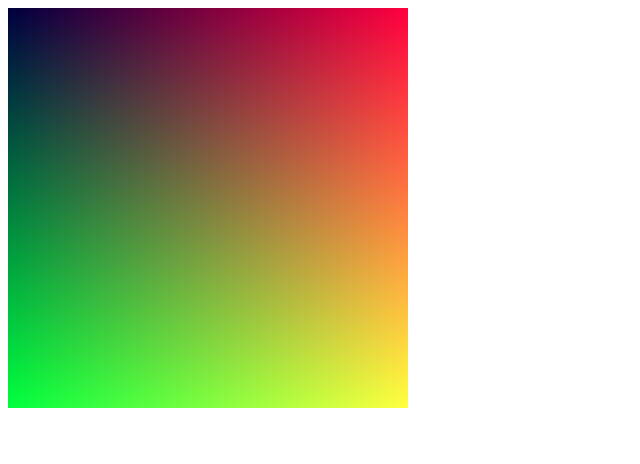
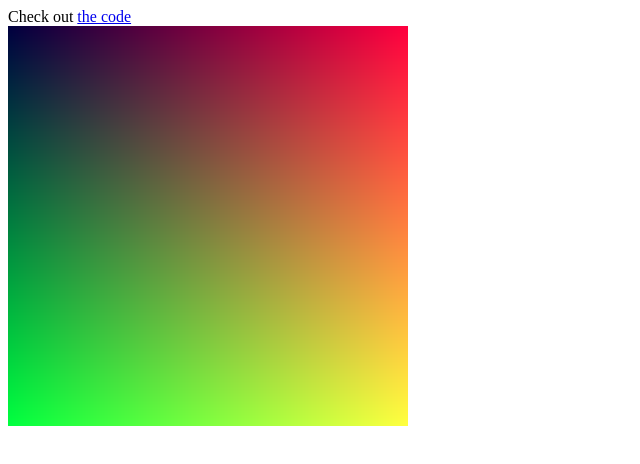
Before and after one commit to AnubrataDS/simple-js-raytracer, a plain HTML site: page index.html in a window 1280 px wide. Shown: the whole page, without its empty margins (0-640 px from the left). Drawn offline with Linux system fonts and the light colour scheme.

Commit message:
Added repo link to index

```diff
--- a/index.html
+++ b/index.html
@@ -12,6 +12,11 @@
   </head>
 
   <body>
+    <div>
+      Check out
+
+      <a href="https://github.com/AnubrataDS/simple-js-raytracer">the code</a>
+    </div>
     <canvas id="MainCanvas" width="400" height="400"></canvas>
     <script src="js/globals.js"></script>
     <script src="js/generate.js"></script>
```
